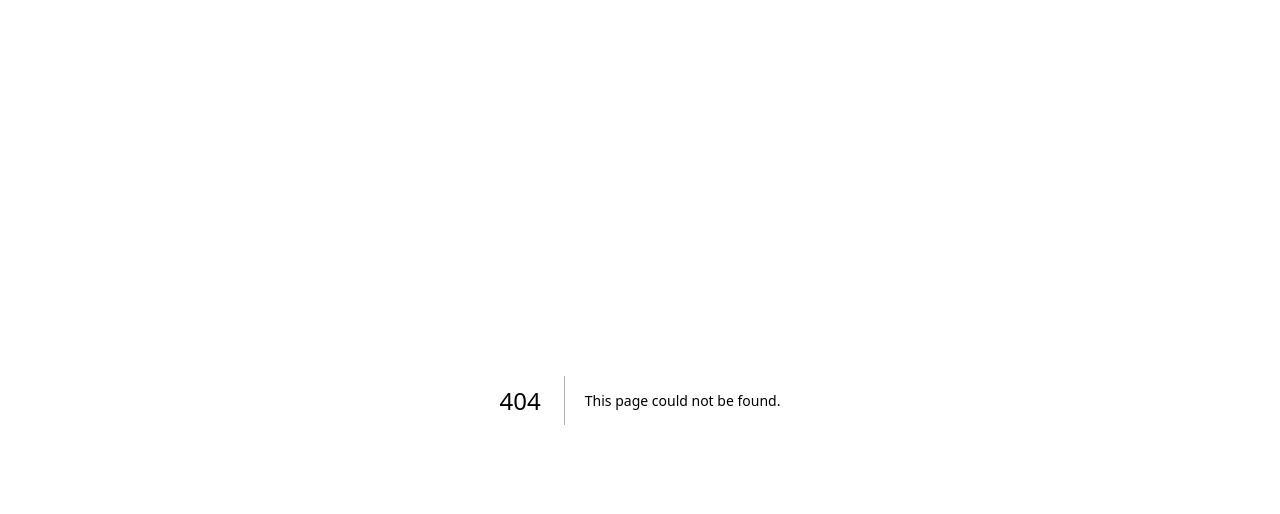
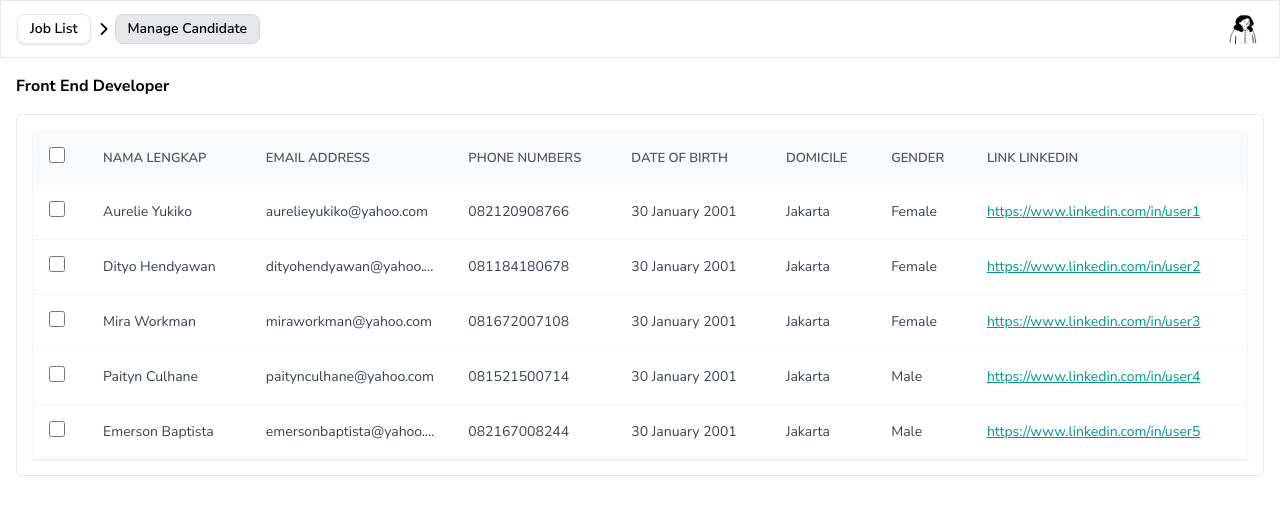
Before and after one commit to herlindaapr/hiring-management-app, a Next.js app: page /admins/manage-job in a window 1280 px wide. Before the commit this address had no page. Shown: the top 514 px of the page. Built offline with nearby package versions, Linux system fonts and the light colour scheme.

Commit message:
feat: manage job

```diff
--- /dev/null
+++ b/src/app/admins/manage-job/page.tsx
@@ -0,0 +1,134 @@
+"use client"
+
+export default function ManageJob() {
+
+    const candidates = [
+        {
+          name: "Aurelie Yukiko",
+          email: "aurelieyukiko@yahoo.com",
+          phone: "082120908766",
+          dob: "30 January 2001",
+          domicile: "Jakarta",
+          gender: "Female",
+          linkedin: "https://www.linkedin.com/in/user1",
+        },
+        {
+          name: "Dityo Hendyawan",
+          email: "dityohendyawan@yahoo.com",
+          phone: "081184180678",
+          dob: "30 January 2001",
+          domicile: "Jakarta",
+          gender: "Female",
+          linkedin: "https://www.linkedin.com/in/user2",
+        },
+        {
+          name: "Mira Workman",
+          email: "miraworkman@yahoo.com",
+          phone: "081672007108",
+          dob: "30 January 2001",
+          domicile: "Jakarta",
+          gender: "Female",
+          linkedin: "https://www.linkedin.com/in/user3",
+        },
+        {
+          name: "Paityn Culhane",
+          email: "paitynculhane@yahoo.com",
+          phone: "081521500714",
+          dob: "30 January 2001",
+          domicile: "Jakarta",
+          gender: "Male",
+          linkedin: "https://www.linkedin.com/in/user4",
+        },
+        {
+          name: "Emerson Baptista",
+          email: "emersonbaptista@yahoo.com",
+          phone: "082167008244",
+          dob: "30 January 2001",
+          domicile: "Jakarta",
+          gender: "Male",
+          linkedin: "https://www.linkedin.com/in/user5",
+        },
+      ];
+
+    return (
+        <>
+            <nav className="bg-white flex border border-gray-200 w-full">
+                <div className="flex w-full">
+                    <div className="flex flex-row w-full py-2 px-4">
+                        <div className="flex w-full">
+                            <button className="flex border border-gray-200 shadow-sm font-semibold text-black p-2 text-sm py-1 px-3 bg-white self-center rounded-lg">
+                                Job List
+                            </button>
+                            <svg xmlns="http://www.w3.org/2000/svg" viewBox="0 0 20 20" fill="currentColor" className="size-6 text-black self-center">
+                                <path fillRule="evenodd" d="M8.22 5.22a.75.75 0 0 1 1.06 0l4.25 4.25a.75.75 0 0 1 0 1.06l-4.25 4.25a.75.75 0 0 1-1.06-1.06L11.94 10 8.22 6.28a.75.75 0 0 1 0-1.06Z" clipRule="evenodd" />
+                            </svg>
+                            <button className="flex border border-gray-300 text-black font-semibold p-2 text-sm py-1 px-3 bg-gray-200 self-center rounded-lg">
+                                Manage Candidate
+                            </button>
+                        </div>
+                        <div className="flex w-full justify-end">
+                            <img src="/avatar.png" alt="avatar" className="w-10 h-10 border rounded-full flex" />
+                        </div>
+                    </div>
+                </div>
+            </nav>
+
+            <main>
+                <h1 className="font-bold p-4 text-black">Front End Developer</h1>
+                <div className="p-4 border border-gray-200 rounded-md mx-4">
+                    <div className="overflow-hidden shadow-sm">
+                        <table className="w-full text-sm text-gray-700">
+                        <thead className="bg-gray-50 text-gray-600 uppercase text-[13px]">
+                            <tr>
+                            <th className="p-4 text-left">
+                                <input
+                                type="checkbox"
+                                className="h-4 w-4 rounded accent-primary-main"
+                                />
+                            </th>
+                            <th className="p-4 text-left font-semibold">Nama Lengkap</th>
+                            <th className="p-4 text-left font-semibold">Email Address</th>
+                            <th className="p-4 text-left font-semibold">Phone Numbers</th>
+                            <th className="p-4 text-left font-semibold">Date of Birth</th>
+                            <th className="p-4 text-left font-semibold">Domicile</th>
+                            <th className="p-4 text-left font-semibold">Gender</th>
+                            <th className="p-4 text-left font-semibold">Link LinkedIn</th>
+                            </tr>
+                        </thead>
+
+                        <tbody className="divide-y divide-gray-100">
+                            {candidates.map((person, index) => (
+                            <tr key={index} className="hover:bg-gray-50 transition-colors">
+                                <td className="p-4">
+                                <input
+                                    type="checkbox"
+                                    className="h-4 w-4 rounded accent-primary-main"
+                                />
+                                </td>
+                                <td className="p-4 font-medium">{person.name}</td>
+                                <td className="p-4 truncate max-w-[180px]">{person.email}</td>
+                                <td className="p-4">{person.phone}</td>
+                                <td className="p-4">{person.dob}</td>
+                                <td className="p-4">{person.domicile}</td>
+                                <td className="p-4">{person.gender}</td>
+                                <td className="p-4 text-teal-600 underline">
+                                <a
+                                    href={person.linkedin}
+                                    target="_blank"
+                                    rel="noopener noreferrer"
+                                    className="hover:text-teal-700"
+                                >
+                                    {person.linkedin}
+                                </a>
+                                </td>
+                            </tr>
+                            ))}
+                        </tbody>
+                        </table>
+                    </div>
+                </div>
+
+            </main>
+        </>
+    )
+}
```
